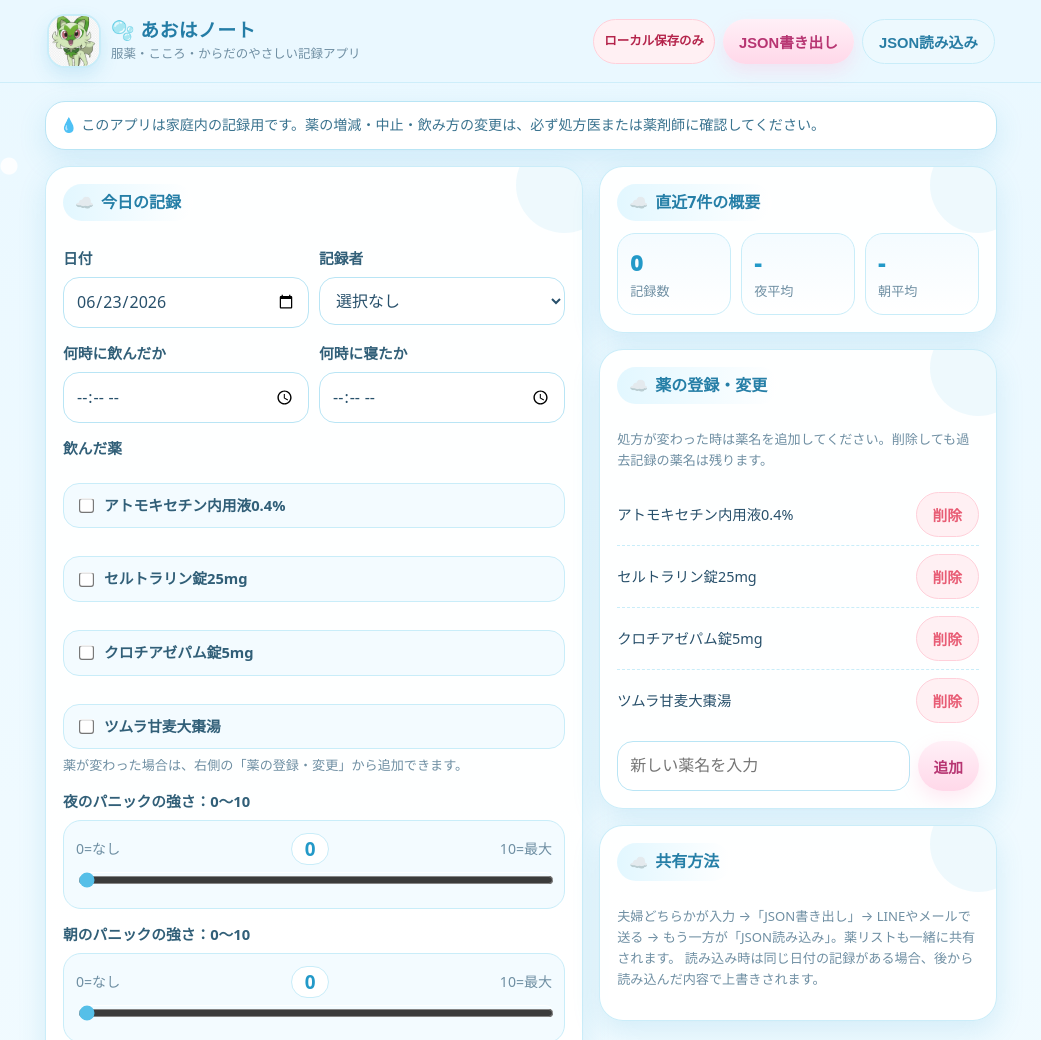
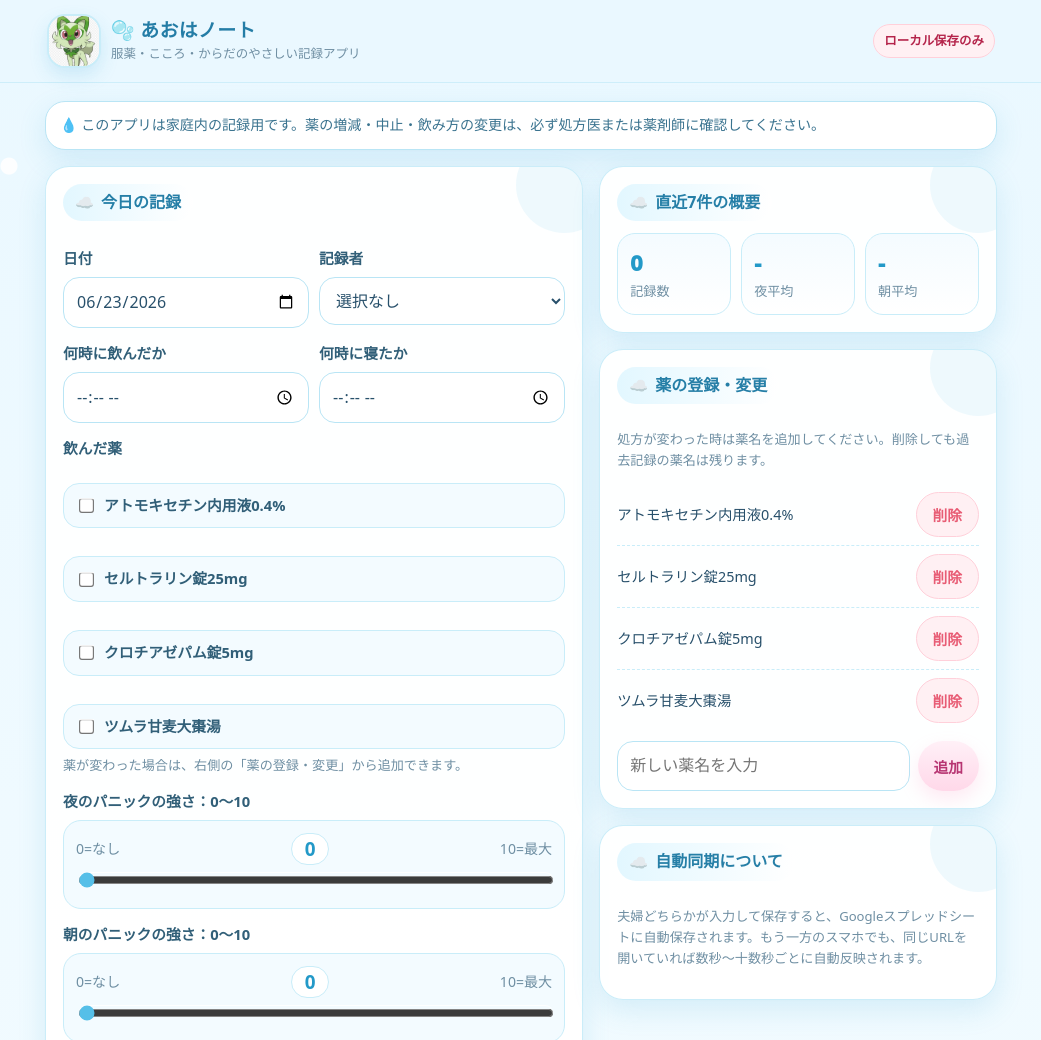
Before and after one commit to cankan311/child-record-app, a plain HTML site: page index.html in a window 1280 px wide. Shown: the top 1040 px of the page, without its empty margins (119-1160 px from the left). Drawn offline with Linux system fonts and the light colour scheme; no server answers.

Commit message:
Add files via upload

```diff
--- a/index.html
+++ b/index.html
@@ -463,8 +463,6 @@
         <div class="sub">服薬・こころ・からだのやさしい記録アプリ</div>
       </div></div>
       <div class="buttons" style="margin:0;"><span id="syncStatus" class="sync-status warn">自動同期準備中</span>
-        <button class="secondary" onclick="exportJSON()">JSON書き出し</button>
-        <button class="gray" onclick="document.getElementById('importFile').click()">JSON読み込み</button>
       </div>
     </div>
   </header>
@@ -473,8 +471,6 @@
     <div class="notice">
       このアプリは家庭内の記録用です。薬の増減・中止・飲み方の変更は、必ず処方医または薬剤師に確認してください。
     </div>
-
-    <input id="importFile" class="hidden" type="file" accept="application/json,.json" onchange="importJSON(event)" />
 
     <div class="grid" style="margin-top:16px;">
       <section>
@@ -596,10 +592,9 @@
         </div>
 
         <div class="card">
-          <h2>共有方法</h2>
+          <h2>自動同期について</h2>
           <p class="small">
-            夫婦どちらかが入力 →「JSON書き出し」→ LINEやメールで送る → もう一方が「JSON読み込み」。薬リストも一緒に共有されます。
-            読み込み時は同じ日付の記録がある場合、後から読み込んだ内容で上書きされます。
+            夫婦どちらかが入力して保存すると、Googleスプレッドシートに自動保存されます。もう一方のスマホでも、同じURLを開いていれば数秒〜十数秒ごとに自動反映されます。
           </p>
         </div>
       </aside>
```
